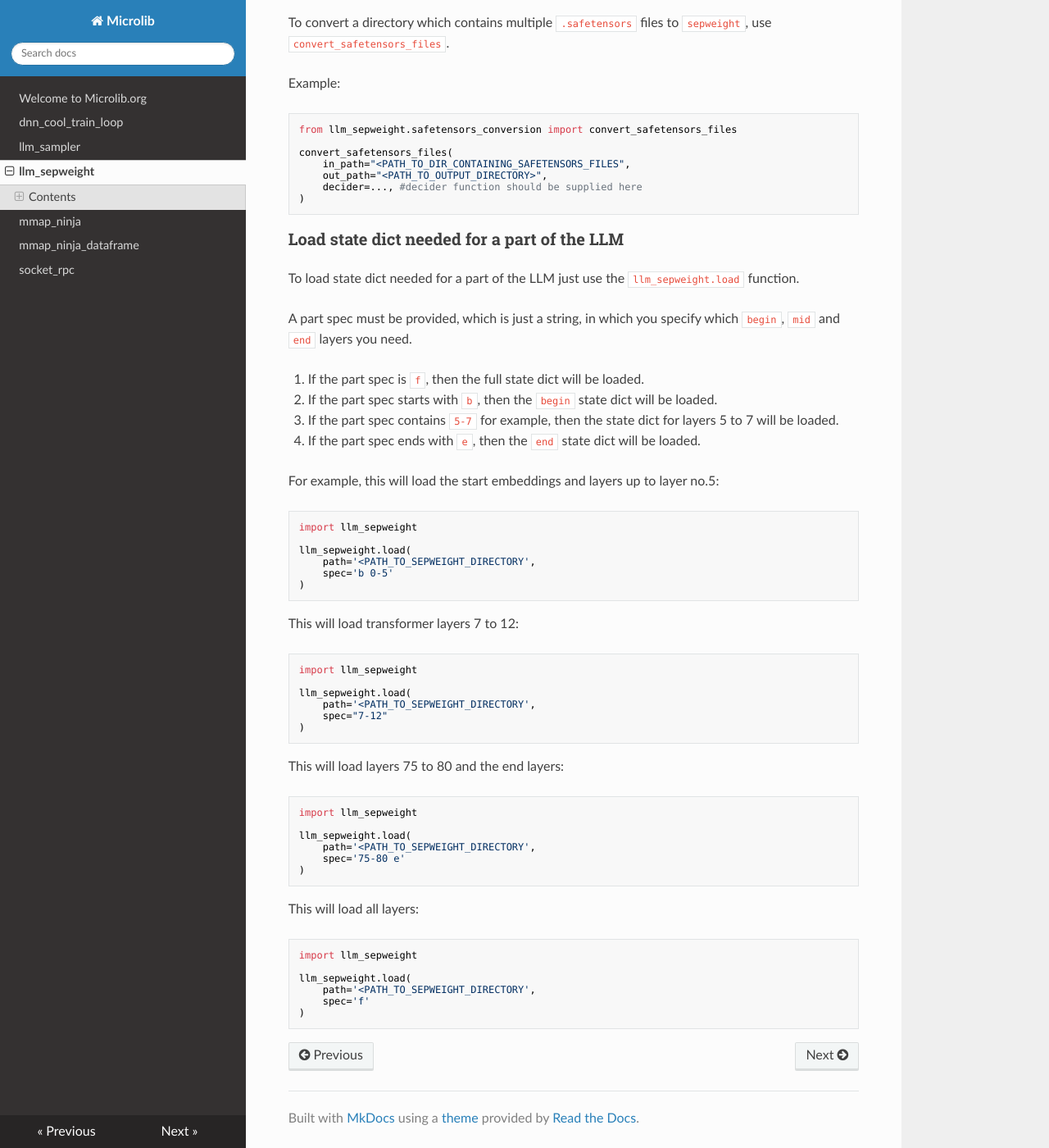
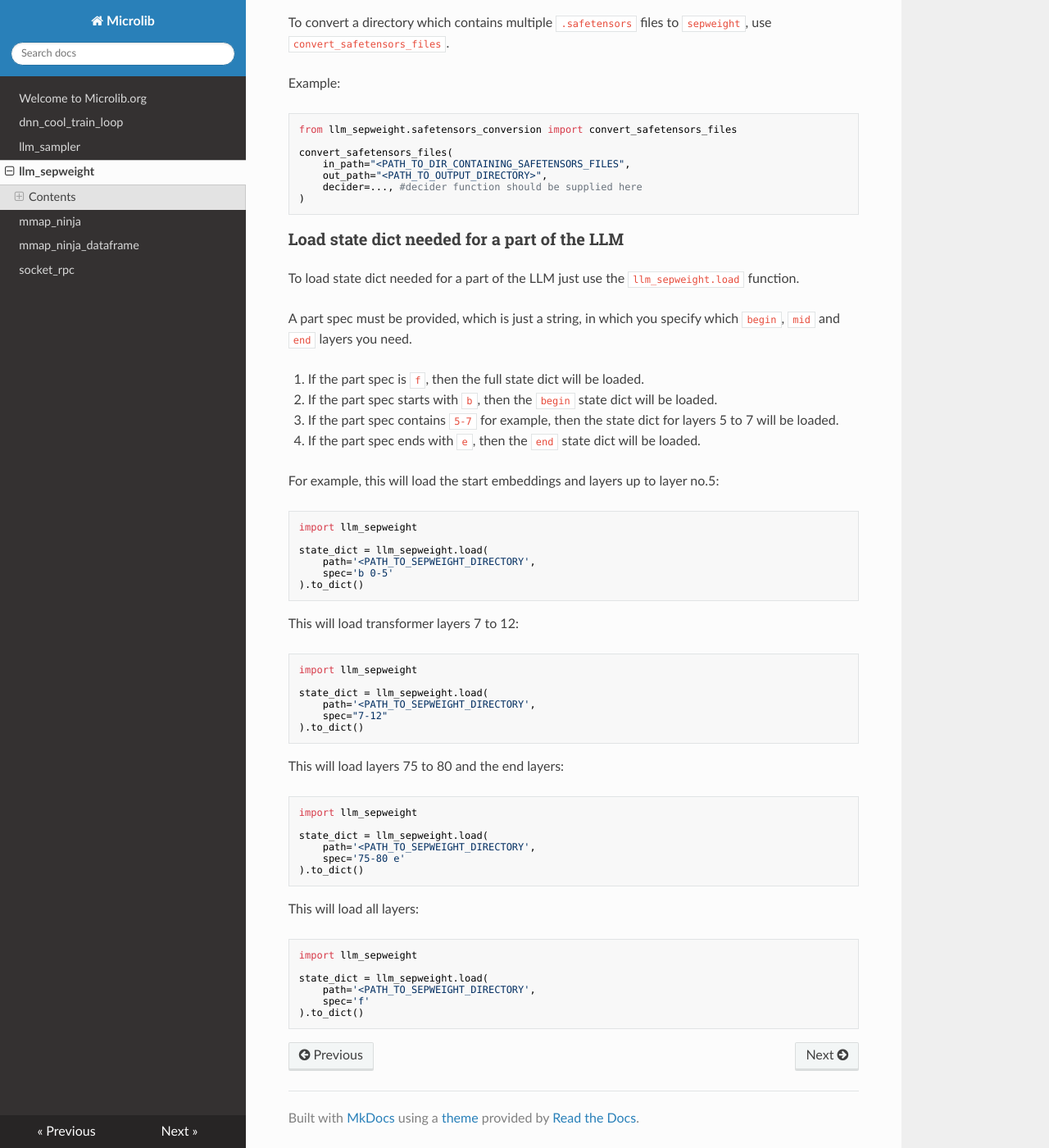
Before and after one commit to microlib-org/site, an MkDocs documentation site: the page built from docs/llm_sepweight.md, in a window 1280 px wide and 1400 px high, scrolled down 1560 px. Shown: the whole window at 82% size. Built offline with MkDocs 1.6.1, drawn with Linux system fonts in a browser that asks for light colours; nearby versions of some CDN libraries.

Commit message:
Update microlib docs.

````diff
--- a/docs/llm_sepweight.md
+++ b/docs/llm_sepweight.md
@@ -100,10 +100,10 @@ For example, this will load the start embeddings and layers up to layer no.5:
 ```python
 import llm_sepweight
 
-llm_sepweight.load(
+state_dict = llm_sepweight.load(
     path='<PATH_TO_SEPWEIGHT_DIRECTORY',
     spec='b 0-5'
-)
+).to_dict()
 ```
 
 This will load transformer layers 7 to 12:
@@ -111,10 +111,10 @@ This will load transformer layers 7 to 12:
 ```python
 import llm_sepweight
 
-llm_sepweight.load(
+state_dict = llm_sepweight.load(
     path='<PATH_TO_SEPWEIGHT_DIRECTORY',
     spec="7-12"
-)
+).to_dict()
 ```
 
 This will load layers 75 to 80 and the end layers:
@@ -122,10 +122,10 @@ This will load layers 75 to 80 and the end layers:
 ```python
 import llm_sepweight
 
-llm_sepweight.load(
+state_dict = llm_sepweight.load(
     path='<PATH_TO_SEPWEIGHT_DIRECTORY',
     spec='75-80 e'
-)
+).to_dict()
 ```
 
 This will load all layers:
@@ -133,8 +133,8 @@ This will load all layers:
 ```python
 import llm_sepweight
 
-llm_sepweight.load(
+state_dict = llm_sepweight.load(
     path='<PATH_TO_SEPWEIGHT_DIRECTORY',
     spec='f'
-)
+).to_dict()
 ```
````
